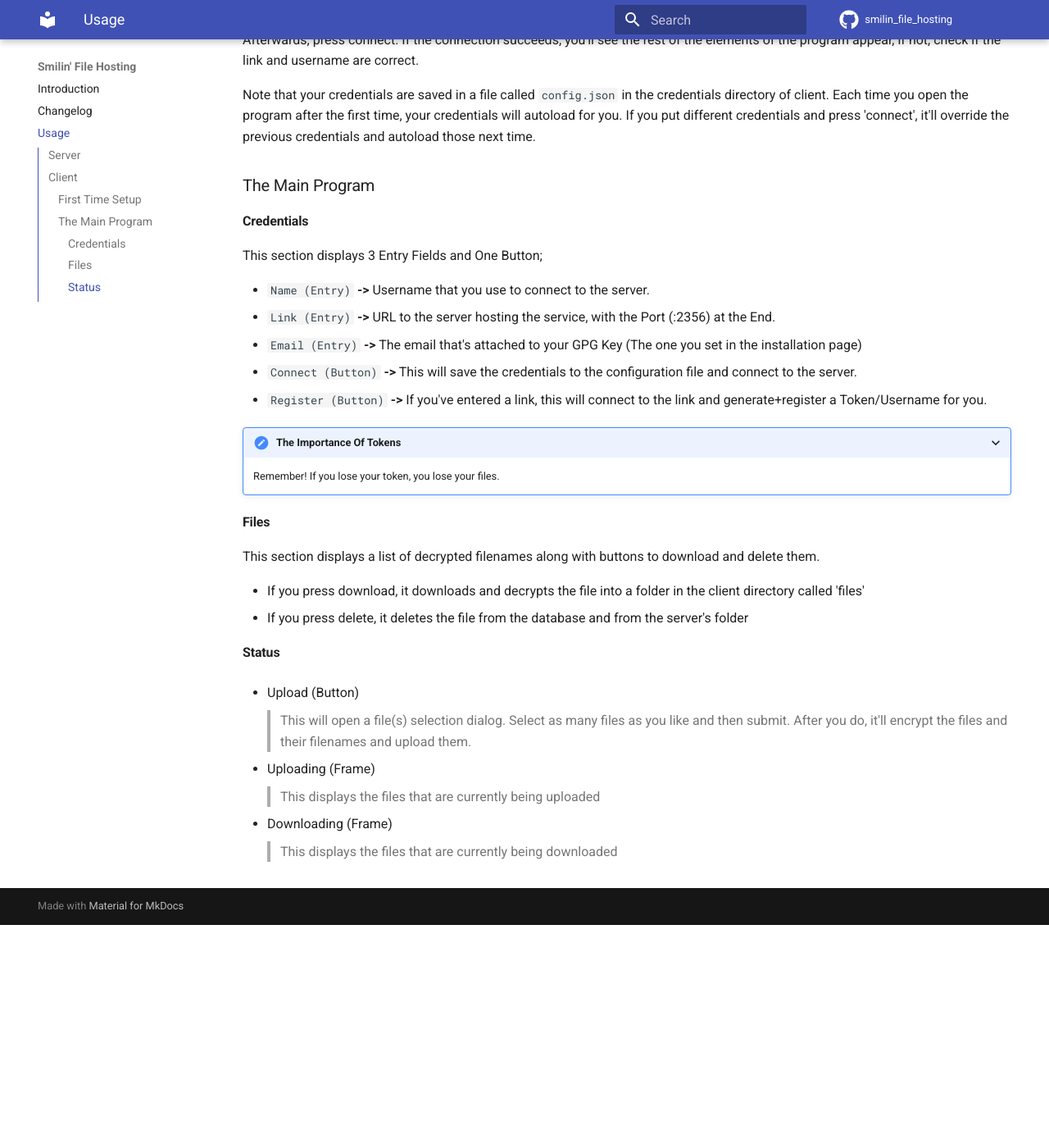
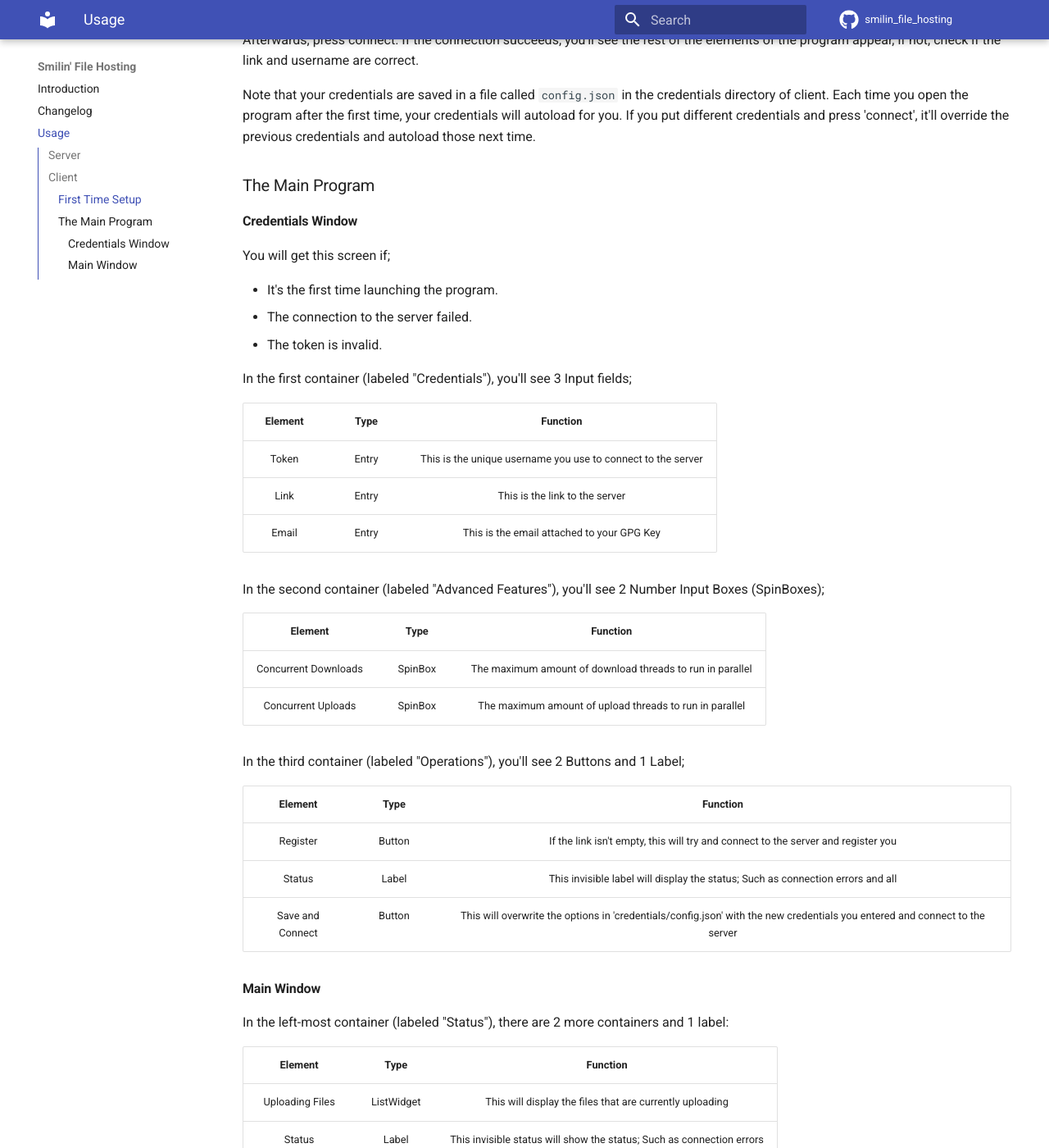
Before and after one commit to Smilin-Dominator/smilin_file_hosting, an MkDocs documentation site: the page built from docs/usage.md, in a window 1280 px wide and 1400 px high, scrolled down 876 px. Shown: the whole window at 82% size. Built offline with MkDocs 1.6.1 and Material for MkDocs 9.7.7, drawn with Linux system fonts in a browser that asks for light colours; comment, search, counter and statistics services are not loaded; before the commit the page ends 2004 px from its top, so only the background shows below that; some of the changed text lies outside the part shown.

Commit message:
docs: Rewrote Usage (Part 1) Replaced previous functions with tables describing the new functions

```diff
--- a/docs/usage.md
+++ b/docs/usage.md
@@ -37,38 +37,60 @@ press 'connect', it'll override the previous credentials and autoload those next
 
 ### The Main Program
 
-#### Credentials
+#### Credentials Window
+You will get this screen if;
 
-This section displays 3 Entry Fields and One Button;
+* It's the first time launching the program.
+* The connection to the server failed.
+* The token is invalid.
 
-* `Name (Entry)`  **->** Username that you use to connect to the server.
-* `Link (Entry)`  **->** URL to the server hosting the service, with the Port (:2356) at the End.
-* `Email (Entry)` **->** The email that's attached to your GPG Key (The one you set in the installation page)
-* `Connect (Button)` **->** This will save the credentials to the configuration file and connect to the server.
-* `Register (Button)` **->** If you've entered a link, this will connect to the link and generate+register a Token/Username for you.
+In the first container (labeled "Credentials"), you'll see 3 Input fields;
 
-???+ "The Importance Of Tokens"
-    Remember! If you lose your token, you lose your files.
+| Element | Type  |                           Function                           |
+|:-------:|:-----:|:------------------------------------------------------------:|
+|  Token  | Entry | This is the unique username you use to connect to the server |
+|  Link   | Entry |                This is the link to the server                |
+|  Email  | Entry |          This is the email attached to your GPG Key          |
+
+In the second container (labeled "Advanced Features"), you'll see 2 Number Input Boxes (SpinBoxes);
+
+|       Element        |  Type   |                         Function                          |
+|:--------------------:|:-------:|:---------------------------------------------------------:|
+| Concurrent Downloads | SpinBox | The maximum amount of download threads to run in parallel |
+|  Concurrent Uploads  | SpinBox |  The maximum amount of upload threads to run in parallel  |
 
 
-#### Files
+In the third container (labeled "Operations"), you'll see 2 Buttons and 1 Label;
 
-This section displays a list of decrypted filenames along with buttons to download and delete them.
+|     Element      |  Type  |                                                          Function                                                           |
+|:----------------:|:------:|:---------------------------------------------------------------------------------------------------------------------------:|
+|     Register     | Button |                      If the link isn't empty, this will try and connect to the server and register you                      |
+|      Status      | Label  |                       This invisible label will display the status; Such as connection errors and all                       |
+| Save and Connect | Button | This will overwrite the options in 'credentials/config.json' with the new credentials you entered and connect to the server |
 
-* If you press download, it downloads and decrypts the file into a folder in the client directory called 'files'
-* If you press delete, it deletes the file from the database and from the server's folder
 
-#### Status
+#### Main Window
+In the left-most container (labeled "Status"), there are 2 more containers and 1 label:
 
-* Upload (Button)
+|      Element      |    Type    |                               Function                                |
+|:-----------------:|:----------:|:---------------------------------------------------------------------:|
+|  Uploading Files  | ListWidget |       This will display the files that are currently uploading        |
+|      Status       |   Label    | This invisible status will show the status; Such as connection errors |
+| Downloading Files | ListWidget |      This will display the files that are currently downloading       |
 
-    > This will open a file(s) selection dialog. Select as many files as you like and then submit. After you do,
-    > it'll encrypt the files and their filenames and upload them.
+In the top-right container (labeled "Files"), there's a TreeWidget:
 
-* Uploading (Frame)
+| Element |    Type     |                              Function                              |
+|:-------:|:-----------:|:------------------------------------------------------------------:|
+|  Files  | Tree Widget | Displays the files with a checkbox to the left of them (see below) |
 
-    > This displays the files that are currently being uploaded
 
-* Downloading (Frame)
+In the bottom container (labeled "Operations"), there are 5 Buttons:
 
-    > This displays the files that are currently being downloaded
+|      Element      | Type   |                                Function                                |
+|:-----------------:|--------|:----------------------------------------------------------------------:|
+| Download Selected | Button |                    Downloads the files you selected                    |
+|  Delete Selected  | Button |                     Deletes the files you selected                     |
+|      Refresh      | Button |                         Refreshes the file list                        |
+|    Upload File    | Button | This opens a file dialog for you to select as many files as you'd like |
+|    Credentials    | Button |                    This opens the credentials window                   |
```
